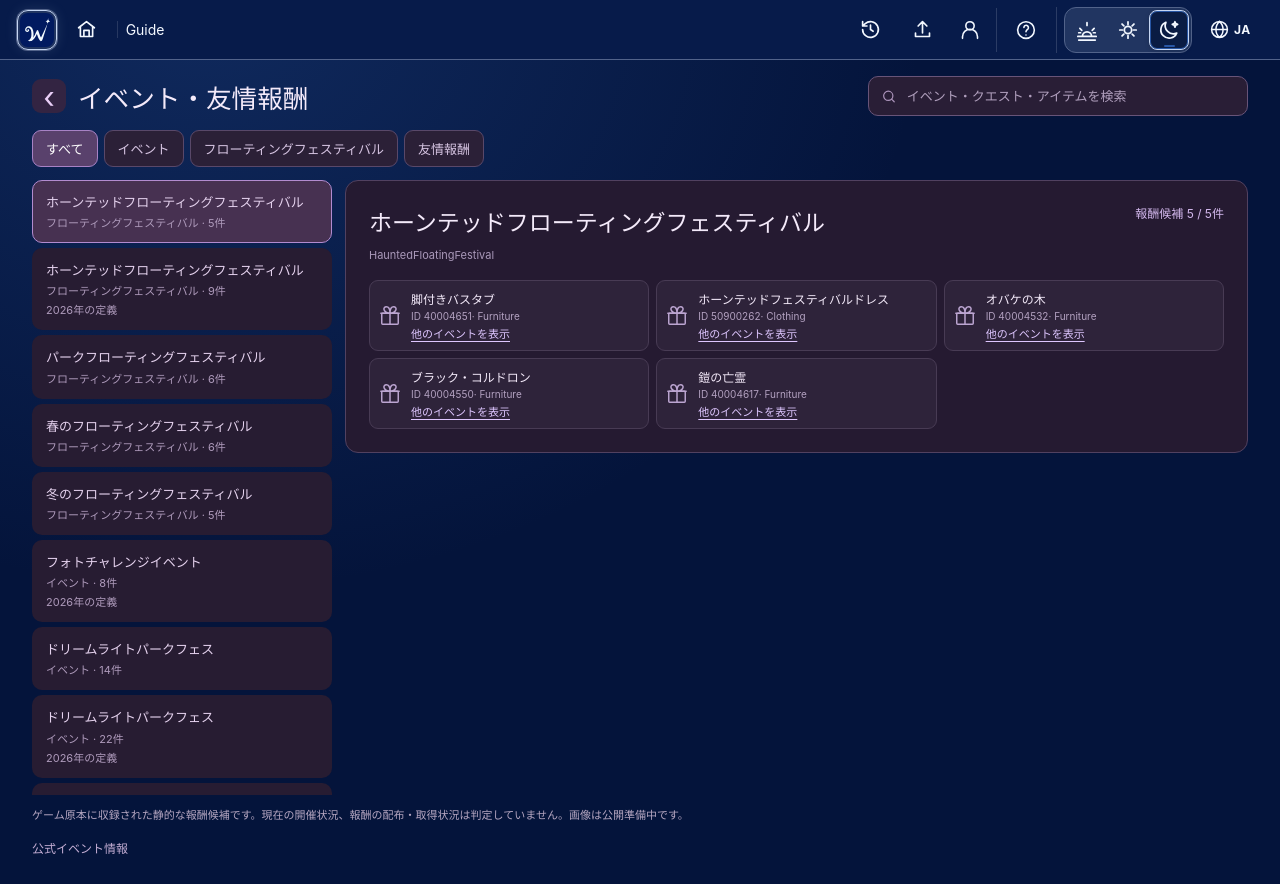
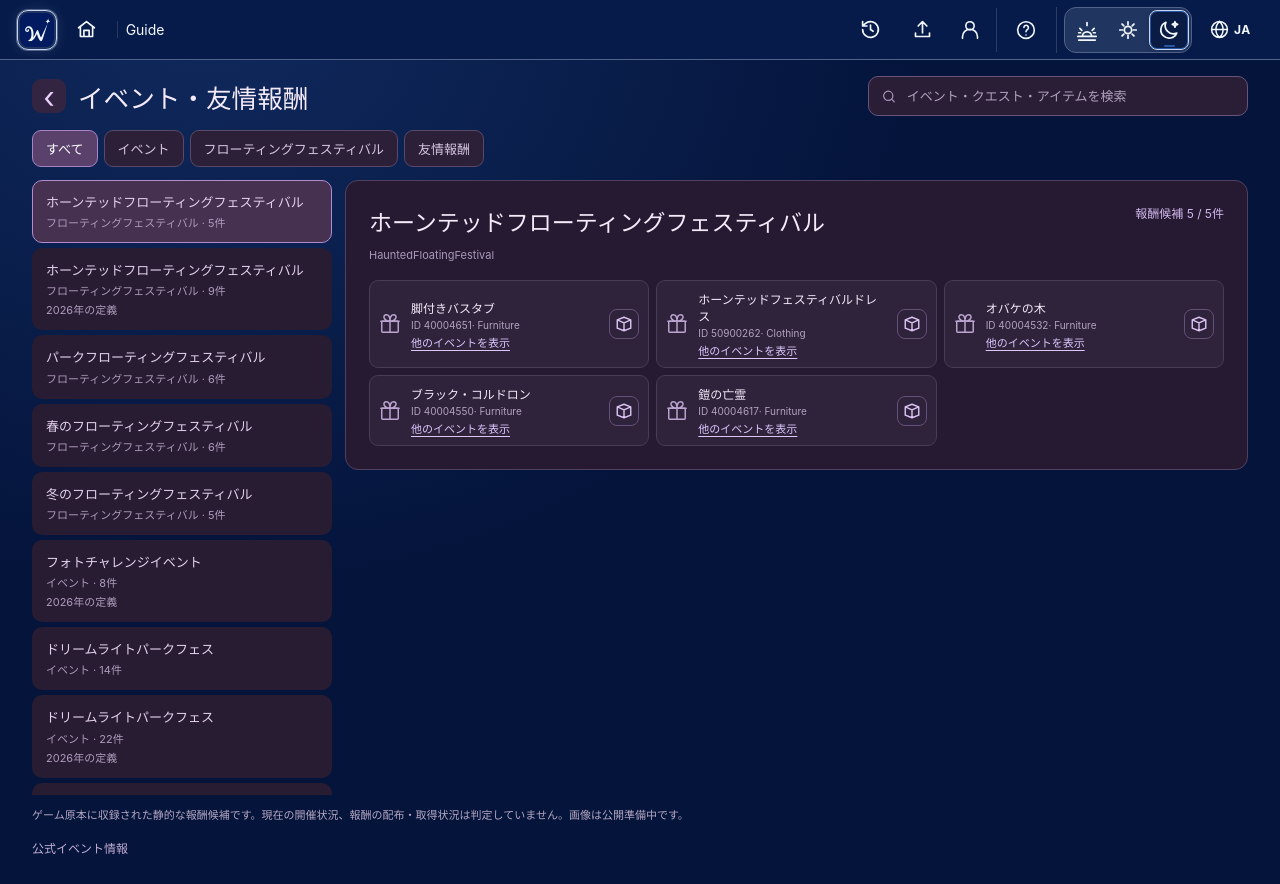
Before and after one commit to DreamwishWand/Wand, a SvelteKit app: page /guide/events in a window 1280 px wide. Built offline with nearby package versions, Linux system fonts and the light colour scheme.

Commit message:
feat(guide): open published event and friendship rewards in Collection inspector

```diff
--- a/src/routes/guide/events/+page.svelte
+++ b/src/routes/guide/events/+page.svelte
@@ -1,5 +1,6 @@
 <script lang="ts">
   import {onMount} from 'svelte';
+  import WandIcon from '$lib/ui/WandIcon.svelte';
   import {base} from '$app/paths';
   import {watchWandLanguage} from '$lib/ui/preferences';
   import {
@@ -11,7 +12,8 @@
     type EventRewardItemLabelIndex,type GuideRewardLocale,
   } from '$lib/guide/event-reward-item-labels.ts';
   import {resolveEventRewardItemDestination,resolveEventRewardOccurrenceDestination,
-    guideEventRewardOccurrenceHref,relatedEventRewardIds}
+    guideEventRewardOccurrenceHref,relatedEventRewardIds,
+    guideEventRewardCollectionHref}
     from '$lib/guide/event-reward-navigation.ts';
   import {loadNewPublishedEventRewardNames,
     type PublicEventRewardNameRefresh}
@@ -69,6 +71,10 @@
   function itemCategory(itemId:string):string|null{
     return refreshedNames?.getSourceCategory(itemId)??
       labels?.getItem(itemId)?.sourceCategory??null;
+  }
+  function collectionHref(itemId:string):string|null{
+    return source?guideEventRewardCollectionHref(
+      source,labels,refreshedNames,itemId,base):null;
   }
   function questTitle(questId:string):string{
     const quest=questCatalogue?.quests.find((row:any)=>row.id===questId);
@@ -379,6 +385,11 @@
                     {/if}
                   </div>
                   {#if reward.configuredAmount!==null}<span class="amount">×{reward.configuredAmount}</span>{/if}
+                  {#if collectionHref(reward.itemId)}
+                    <a class="collection-reward-link" href={collectionHref(reward.itemId)}
+                      aria-label={`Collectionで開く：${itemName(reward.itemId)}`}
+                      title="Collectionで開く"><WandIcon name="collection" size={18}/></a>
+                  {/if}
                 </div>
               {/each}
             </div>
@@ -403,6 +414,11 @@
                       <span class="meta">{stages[reward.stage]} · ID {reward.itemId}</span>
                     </div>
                     <span class="amount">×{reward.configuredAmount}</span>
+                    {#if collectionHref(reward.itemId)}
+                      <a class="collection-reward-link" href={collectionHref(reward.itemId)}
+                        aria-label={`Collectionで開く：${itemName(reward.itemId)}`}
+                        title="Collectionで開く"><WandIcon name="collection" size={18}/></a>
+                    {/if}
                   </div>
                 {/each}
               </div>
@@ -462,6 +478,8 @@
   .reward-text{min-width:0;display:flex;flex-direction:column;gap:3px;flex:1}
   .reward-text strong{font-size:12px;font-weight:650;overflow-wrap:anywhere}
   .reward-text .meta{font-size:10px;color:#b3a1c0;overflow-wrap:anywhere}
+  .collection-reward-link{display:grid;place-items:center;flex:0 0 30px;width:30px;height:30px;border:1px solid #655079;border-radius:8px;color:#ddc3f5;text-decoration:none}
+  .collection-reward-link:hover,.collection-reward-link:focus-visible{background:#453358;color:#fff}
   .related-item-events{align-self:flex-start;font-size:11px;color:#dec6ff;text-underline-offset:3px}
   .related-item-events:hover,.related-item-events:focus-visible{color:white}
   .amount{font-size:13px;color:#e3cfef;white-space:nowrap}
```
